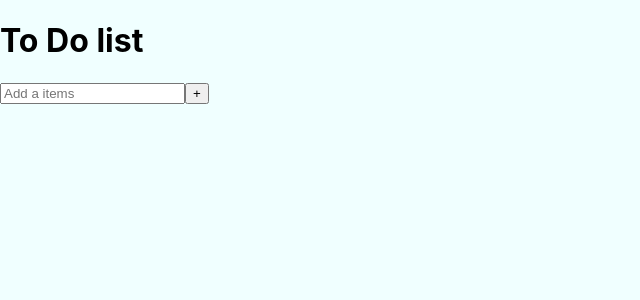
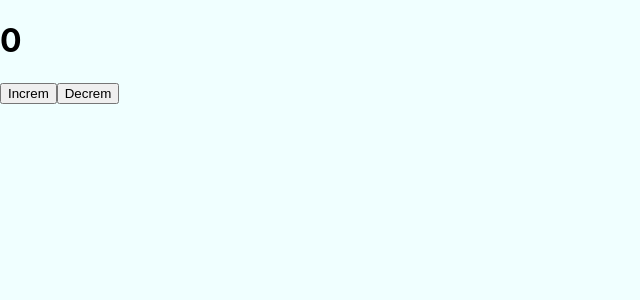
Before and after one commit to karunahuja/React, a React (Create React App) app in the folder awesomeapp/: page / in a window 1280 px wide. Shown: the top 300 px of the page, without its empty margins (0-640 px from the left). Built offline with nearby package versions, Linux system fonts and the light colour scheme.

Commit message:
Incrementing and Decrementing the State Variable on Button clicked in React JS

```diff
--- a/awesomeapp/src/App.jsx
+++ b/awesomeapp/src/App.jsx
@@ -31,33 +31,7 @@ const App = () => {
 
     return(
     <>
-<div className="main_div">
-        <div className="center_div">
-
-
-            <h1>To Do list</h1>
-
-        <input type="text" placeholder="Add a items" onChange={itemEvent} value={inputList}/>
-
-        <button onClick={listOfItems}>+</button>
-        <ol>
-            {/* <li>{inputList}</li> */}
-          {
-              Items.map((itemval,index)=>{
-             return( <ToDoList key={index}
-             id={index}
-                text={itemval}
-                onSelect={deleteItems}
-              ></ToDoList>)
-
-         })}
-
-        </ol>
-
-    </div>
-    </div>
-
-
+<ToDoList></ToDoList>
     </>
     )
 }
--- a/awesomeapp/src/TodoList.jsx
+++ b/awesomeapp/src/TodoList.jsx
@@ -1,21 +1,35 @@
-import React from 'react';
+import React,{useState} from 'react';
 
 const ToDoList=(props)=>{
 
+    const [num,setNum]=useState(0);
+
+    const incNum=()=>{
+        setNum(num+1)
+    }
+
+    const decNum=()=>{
+        if(num>0){
+        setNum(num-1)
+        }else{
+            alert("Sorry,zero limit")
+            setNum(0);
+        }
+    }
+    return(
+        <>
+    <div className="main_div">
+            <div className="center_div">
 
 
-    return(
-    <>
-    <div className="todo_style">
-        <i className="fa fa-times" aria-hidden="true" onClick={()=>{
-        props.onSelect(props.id)
-
-        }}
-        />
-
-    <li>{props.text}</li>
-    </div>
-    </>)
+                <h1>{num}</h1>
+            <div >
+                    <button onClick={incNum}>Increm</button>
+                    <button onClick={decNum}>Decrem</button>
+            </div>
+    </div></div>
+        </>
+        )
 }
 
 export default ToDoList;
```
